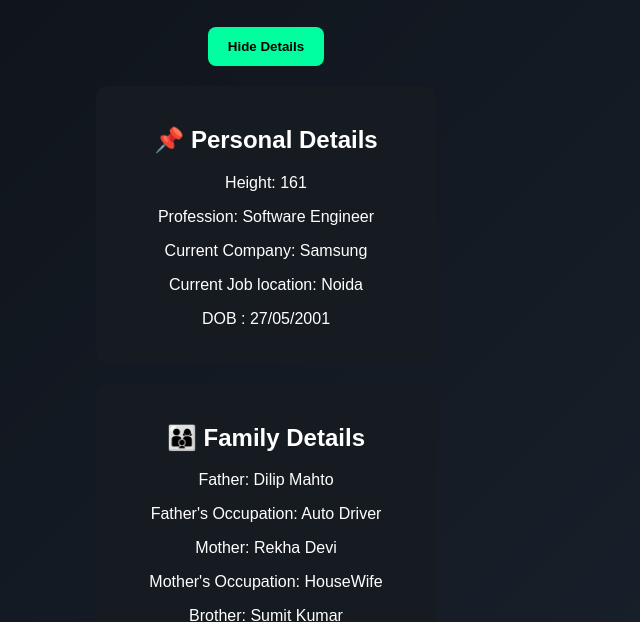
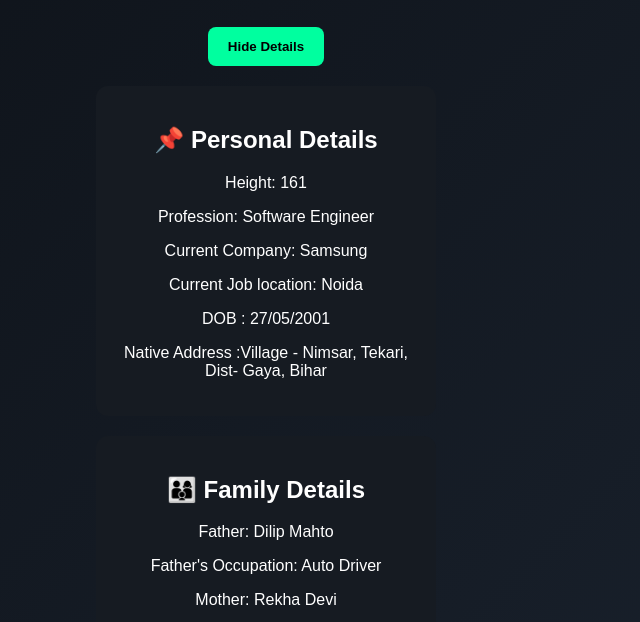
Before and after one commit to sudhir1803456/sudhirPortfolio, a website built with Vite: page index.html in a window 1280 px wide. Both pictures are taken after a click on the button "Click Here to Know About Me". Shown: the part 149-771 px from the top of the page, without its empty margins (374-1014 px from the left). Built offline with nearby package versions, Linux system fonts and the light colour scheme; some packages are replaced by stand-ins of ours.

Commit message:
add address in personal details

```diff
--- a/index.html
+++ b/index.html
@@ -22,6 +22,8 @@
       <p>Current Company: Samsung</p>
       <p>Current Job location: Noida</p>
       <p>DOB : 27/05/2001</p>
+      <p>Native Address :Village - Nimsar, Tekari, Dist- Gaya, Bihar</p>
+
     </div>
 
     <div class="card">
```
Also changed, not shown: dist/index.html.
